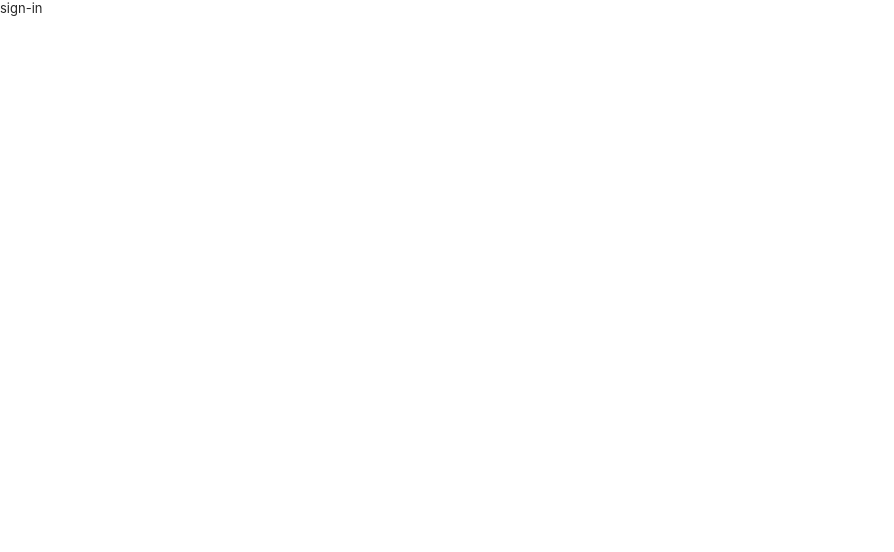
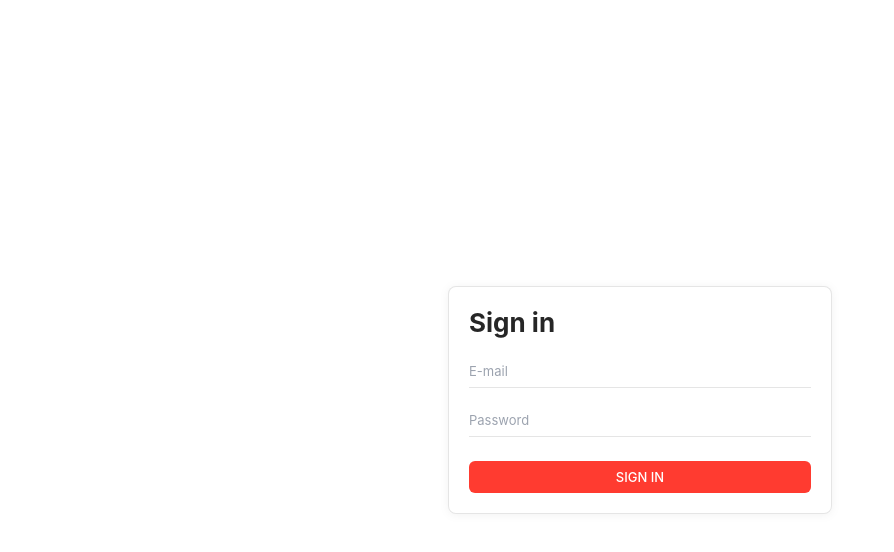
Before and after one commit to WojciechSkirlo/manage-me, a SvelteKit app: page /sign-in in a window 1280 px wide. Shown: the top 552 px of the page, without its empty margins (0-894 px from the left). Built offline with nearby package versions, Linux system fonts and the light colour scheme; a web font is replaced by a local one.

Commit message:
feat: style sign-in page

```diff
--- a/src/lib/System/Header.svelte
+++ b/src/lib/System/Header.svelte
@@ -1,12 +1,15 @@
 <script>
-	import Dropdown from '$lib/UI/Dropdown.svelte';
+	import { Sun } from 'svelte-hero-icons';
+	import UIDropdown from '$lib/UI/Dropdown.svelte';
+	import UIButton from '$lib/UI/Button.svelte';
 </script>
 
 <header class="h-13 px-4 py-2 flex text-text-secondary font-semibold items-center justify-between">
 	<div>
 		<span>UI Flip  /  Clients  /  What’s My SERP</span>
 	</div>
-	<div>
-		<Dropdown />
+	<div class="flex gap-2">
+		<UIButton icon={Sun} />
+		<UIDropdown />
 	</div>
 </header>
--- a/src/lib/System/Sidebar.svelte
+++ b/src/lib/System/Sidebar.svelte
@@ -1,7 +1,18 @@
 <script>
 	import { page } from '$app/stores';
-	import { Folder, Icon, MagnifyingGlass, PlusCircle, Inbox, CalendarDays, CheckCircle, Squares2x2 } from 'svelte-hero-icons';
+	import {
+		CalendarDays,
+		CheckCircle,
+		Folder,
+		Icon,
+		Inbox,
+		MagnifyingGlass,
+		PlusCircle,
+		Squares2x2,
+		Bars2
+	} from 'svelte-hero-icons';
 	import UIBadge from '$lib/UI/Badge.svelte';
+	import UIButton from '$lib/UI/Button.svelte';
 
 	let currentPath = '';
 
@@ -25,7 +36,9 @@
 
 <div>
 	<div class="flex h-full flex-col w-64 relative sidebar">
-		<div class="h-13"></div>
+		<div class="h-13 flex justify-end items-center px-3">
+			<UIButton icon={Bars2} />
+		</div>
 		<div class="flex-1 px-3 flex flex-col gap-2">
 			<div class="h-9 flex items-center">
 				<button class="flex items-center gap-1 text-vibrant-pink p-1 font-semibold text-[13px]">
--- a/src/lib/UI/Button.svelte
+++ b/src/lib/UI/Button.svelte
@@ -1,6 +1,14 @@
-<script>
+<script lang="ts">
 	import { createEventDispatcher } from 'svelte';
-	import { Icon, UserCircle } from 'svelte-hero-icons';
+	import { Folder, Icon } from 'svelte-hero-icons';
+
+	export let variant: 'primary' | 'secondary' | 'outline' = 'outline';
+	export let icon: typeof Folder | undefined = undefined;
+	export let text: string = '';
+	export let fill = false;
+
+	$: variantClasses = variant === 'primary' ? 'bg-red text-white' : variant === 'secondary' ? 'text-text-secondary' : 'text-text-secondary';
+	$: fillClasses = fill ? 'w-full' : 'w-10';
 
 	const dispatch = createEventDispatcher();
 
@@ -9,6 +17,13 @@
 	}
 </script>
 
-<button type="button" class="w-10 h-8 flex justify-center items-center outline-none" on:click={onClick}>
-	<Icon src="{UserCircle}" solid class="w-6 h-6" />
+<button type="button"
+				class={`h-8 flex rounded-md justify-center items-center outline-none ${variantClasses} ${fillClasses}`}
+				on:click={onClick}>
+	{#if icon}
+		<Icon src="{icon}" solid class="w-5 h-5" />
+	{/if}
+	{#if text}
+		<span class="uppercase font-medium">{text}</span>
+	{/if}
 </button>
--- a/src/lib/UI/Dropdown.svelte
+++ b/src/lib/UI/Dropdown.svelte
@@ -1,7 +1,7 @@
 <script>
-	// import { goto } from '@sveltejs/kit/navigation';
 	import { goto } from '$app/navigation';
-	import Button from '$lib/UI/Button.svelte';
+	import { UserCircle } from 'svelte-hero-icons';
+	import UIButton from '$lib/UI/Button.svelte';
 
 	let open = false;
 
@@ -10,13 +10,13 @@
 	}
 
 	function handleLogout() {
-		goto('/sign-in')
+		goto('/sign-in');
 		console.log('Logout');
 	}
 </script>
 
 <div class="relative">
-	<Button on:click={handleClick} />
+	<UIButton icon={UserCircle} on:click={handleClick} />
 
 	{#if open}
 		<div class="w-44 absolute right-0 top-full rounded-[5px] bg-stone-100">
--- /dev/null
+++ b/src/lib/UI/Input.svelte
@@ -0,0 +1,5 @@
+<script>
+	export let placeholder = '';
+</script>
+
+<input type="text" class="border-b border-fills-primary px-0 py-2 outline-none" placeholder={placeholder} />
--- a/src/routes/(app)/+layout.svelte
+++ b/src/routes/(app)/+layout.svelte
@@ -1,18 +1,15 @@
 <script>
-	import Sidebar from '$lib/System/Sidebar.svelte';
-	import Header from '$lib/System/Header.svelte';
+	import SystemSidebar from '$lib/System/Sidebar.svelte';
+	import SystemHeader from '$lib/System/Header.svelte';
 </script>
 
-<div class="bg-gra-100">
-	<div class="flex min-h-dvh bg-stone-100">
-		<Sidebar />
-		<div class="w-px bg-blue separator"></div>
-		<main class="flex flex-col flex-1 bg-white">
-			<Header />
-			<slot />
-		</main>
-
-	</div>
+<div class="flex min-h-dvh bg-stone-100">
+	<SystemSidebar />
+	<div class="w-px separator"></div>
+	<main class="flex flex-col flex-1 bg-white">
+		<SystemHeader />
+		<slot />
+	</main>
 </div>
 
 <style>
--- a/src/routes/(app)/projects/[id]/+page.svelte
+++ b/src/routes/(app)/projects/[id]/+page.svelte
@@ -1,15 +1,15 @@
 <script>
+	import UIInput from '$lib/UI/Input.svelte';
+
 	/** @type {import('./$types').PageData} */
 	export let data;
-
-
-
 </script>
 
 
-<div>
-	<div class="px-6 flex items-center py-2 h-[68px]">
+<div class="px-6">
+	<div class=" flex items-center py-2 h-[68px]">
 		<h1 class="text-3xl font-bold">What’s My SERP</h1>
 	</div>
+	<UIInput />
 	{data.id}
 </div>
--- a/src/routes/sign-in/+page.svelte
+++ b/src/routes/sign-in/+page.svelte
@@ -1 +1,22 @@
-<div>sign-in</div>
+<script>
+	import { goto } from '$app/navigation';
+	import UIInput from '$lib/UI/Input.svelte';
+	import UIButton from '$lib/UI/Button.svelte';
+
+	function handleSignIn() {
+		goto('/projects/1');
+	}
+</script>
+
+<div class="flex min-h-dvh bg-white justify-center items-center">
+	<div class="container flex justify-center">
+		<div class="p-5 bg-white w-96 border border-fills-primary rounded-lg drop-shadow">
+			<h1 class="text-3xl font-bold mb-4">Sign in</h1>
+			<div class="flex gap-4 flex-col mb-6">
+				<UIInput placeholder="E-mail" />
+				<UIInput placeholder="Password" />
+			</div>
+			<UIButton variant="primary" text="Sign in" fill on:click={handleSignIn} />
+		</div>
+	</div>
+</div>
--- a/tailwind.config.js
+++ b/tailwind.config.js
@@ -161,6 +161,9 @@ export default {
                 '3xl': ['26px', '32px'],
             }
         },
+        dropShadow: {
+            DEFAULT: '0 1px 4px rgba(0, 0, 0, 0.05)',
+        }
     },
     plugins: [],
 }
```
